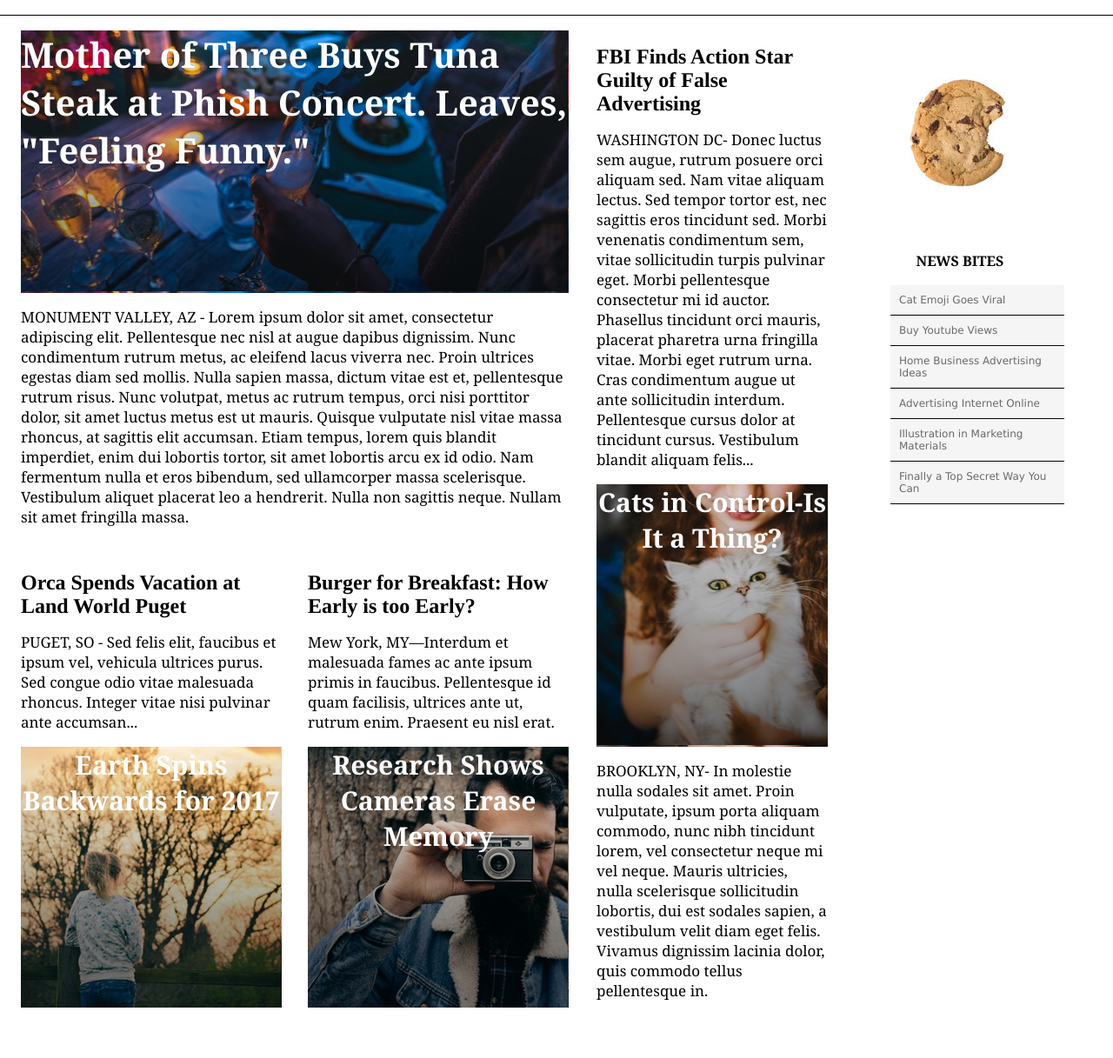
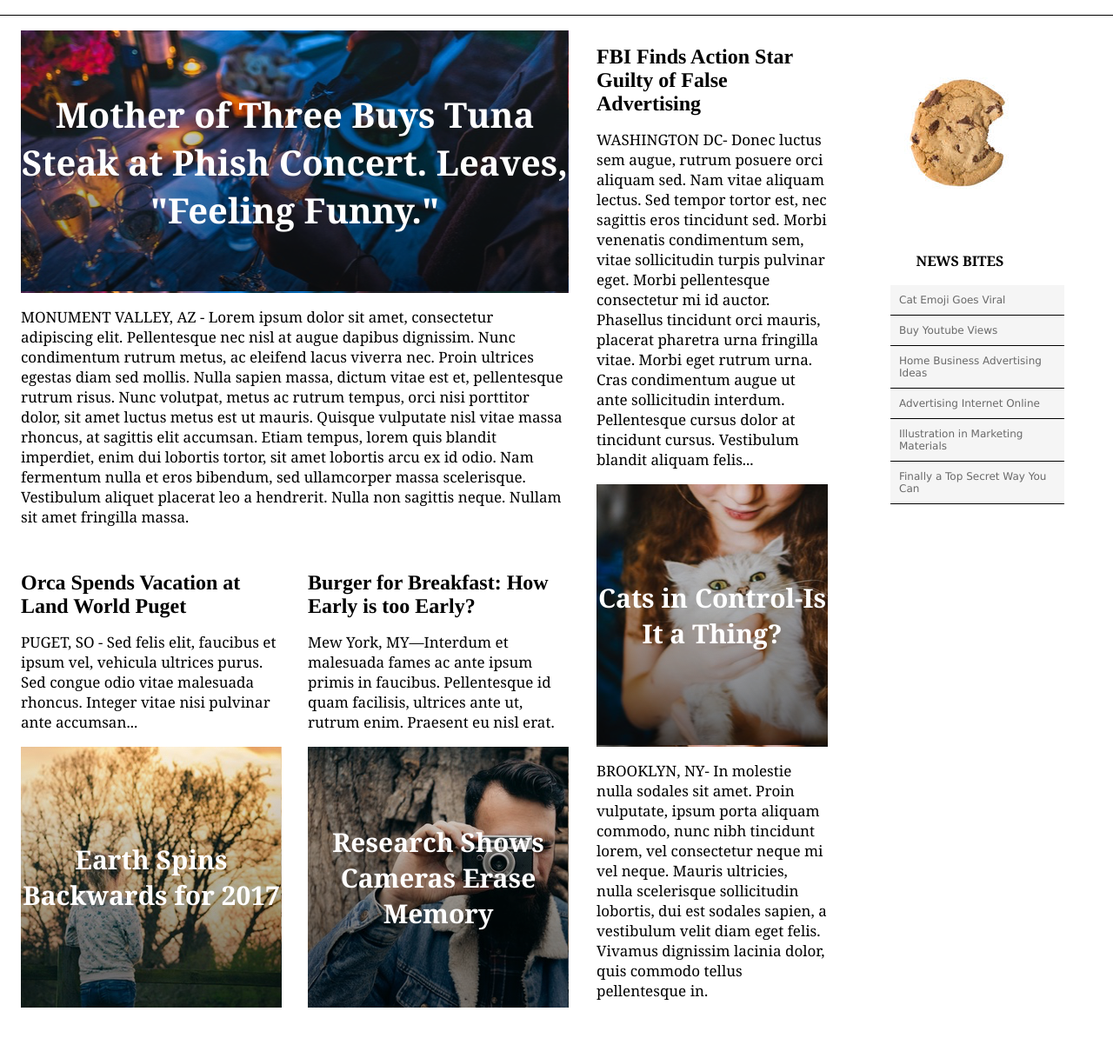
Before and after one commit to OLICOM1/mytimes, a plain HTML site: page index.html in a window 1280 px wide. Shown: the part 83-1300 px from the top of the page at 87% size. Drawn offline with Linux system fonts and the light colour scheme.

Commit message:
Add text changes.

```diff
--- a/css/style.css
+++ b/css/style.css
@@ -110,6 +110,7 @@ header nav {
 
 #bs {
   border-style: none;
+
 }
 
 /* First News Column */
@@ -133,10 +134,13 @@ header nav {
   display: flex;
   width: 630px;
   height: 302px;
+
 }
 
 .mother span {
   font-size: 40px;
+  text-align: center;
+  align-self: center;
 }
 
 .earth {
@@ -147,7 +151,7 @@ header nav {
 
 .earth span {
   text-align: center;
-
+  align-self: center;
 }
 
 .cameras {
@@ -158,6 +162,7 @@ header nav {
 
 .cameras span {
   text-align: center;
+  align-self: center;
 }
 
 .stories {
@@ -189,6 +194,7 @@ header nav {
 
 .cats span {
   text-align: center;
+  align-self: center;
 }
 
 /* Third News Column */
```
